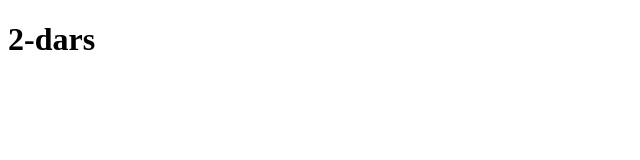
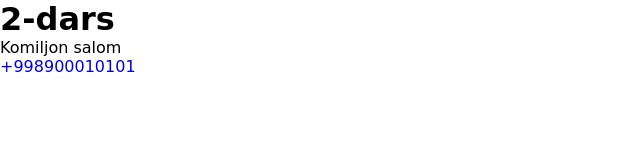
Before and after one commit to Nurillo6/N69-2-dars, a plain HTML site: page index.html in a window 1280 px wide. Shown: the whole page, without its empty margins (0-640 px from the left). Drawn offline with Linux system fonts and the light colour scheme.

Commit message:
Add file in images and font , change index , css

```diff
--- a/css/main.css
+++ b/css/main.css
@@ -0,0 +1,7 @@
+*{
+    margin: 0;
+    padding: 0;
+    list-style: none;
+    text-decoration: none;
+    font-family: cursive;
+}
--- a/index.html
+++ b/index.html
@@ -8,5 +8,7 @@
 </head>
 <body>
     <h1>2-dars</h1>
+    <p>Komiljon salom</p>
+    <a href="tel:+99900010101">+998900010101</a>
 </body>
 </html>
```
Also changed, not shown: fonts/delete.ttf (added), images/delete.png (added).
